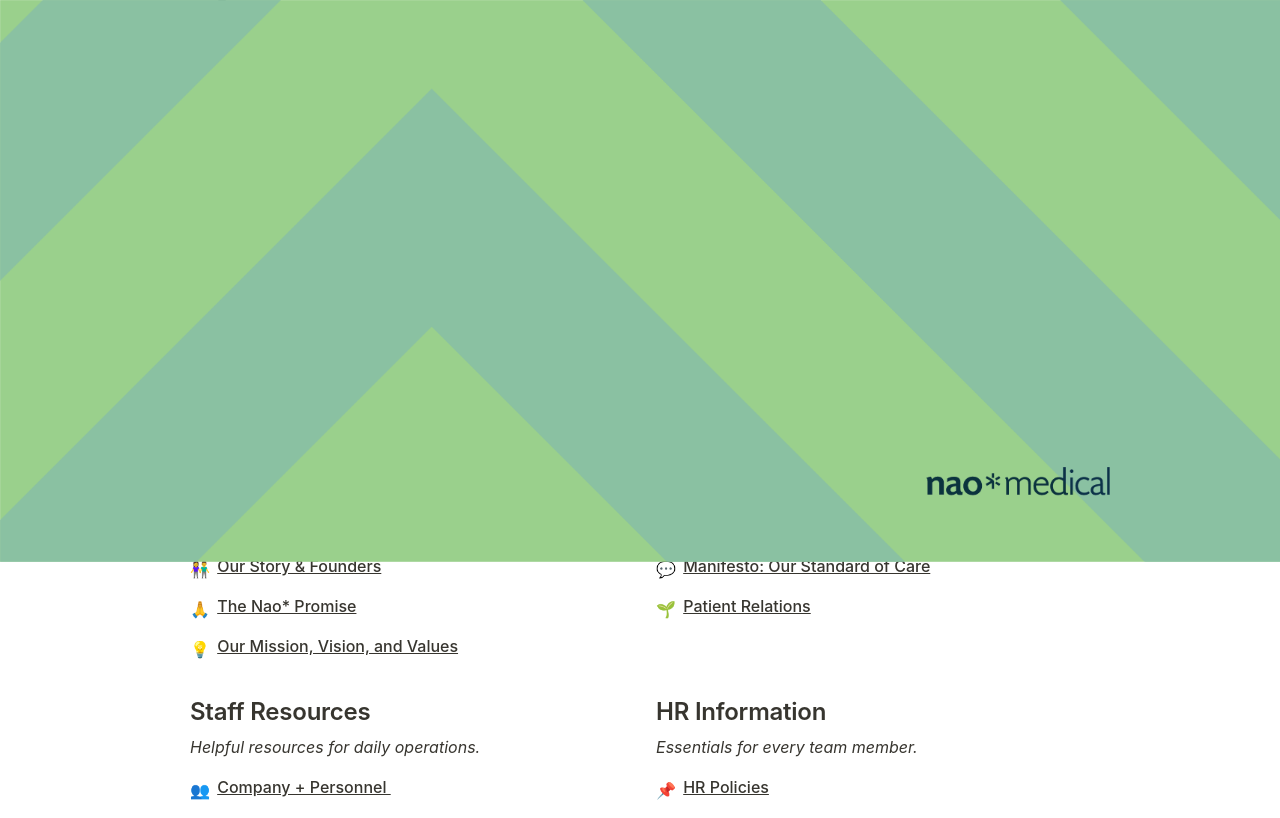
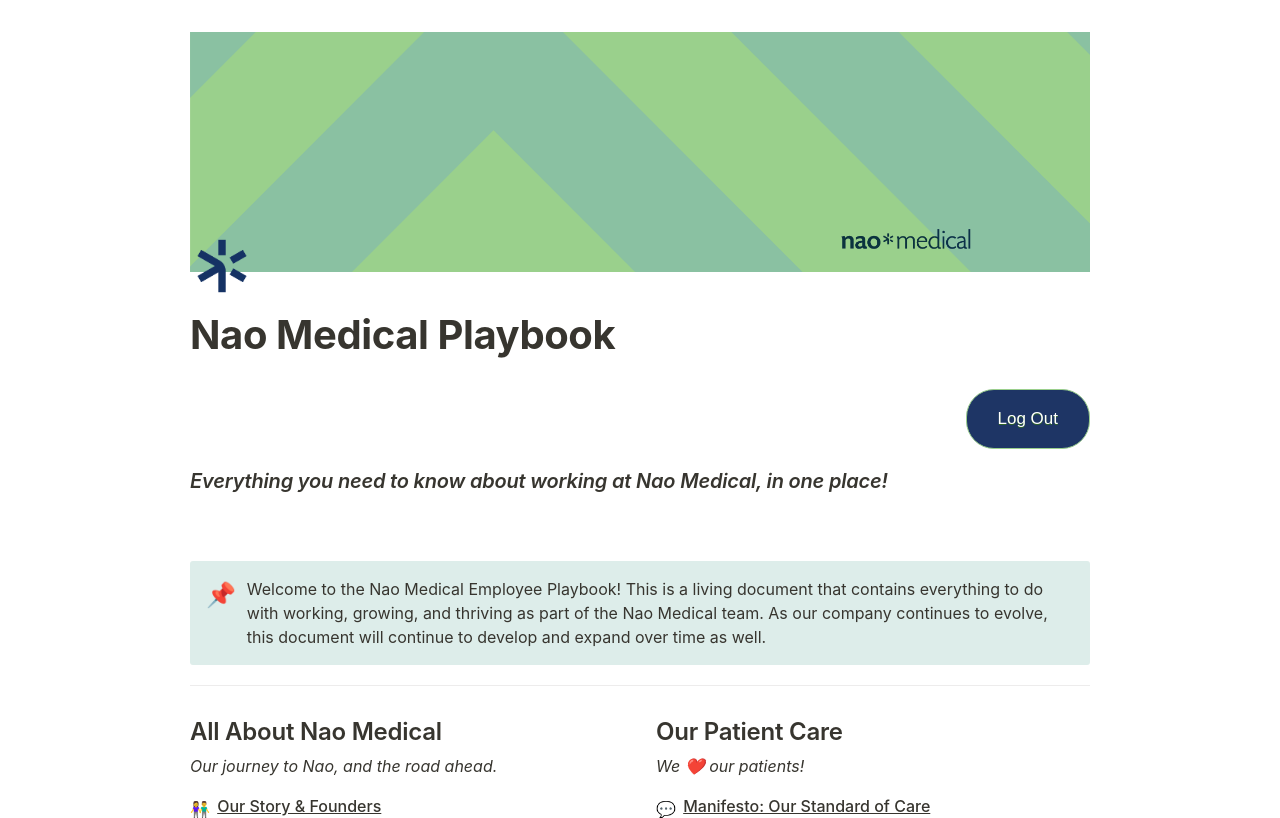
Before and after one commit to NaoInterns/NaoPlaybook, a Flask app: template templates/playbook.html in a window 1280 px wide. Shown: the top 818 px of the page. Run offline with Flask 2, Linux system fonts and the light colour scheme; the template is opened without the code that fills it, so the values that code supplies are empty.

Commit message:
width margin

```diff
--- a/templates/playbook.html
+++ b/templates/playbook.html
@@ -320,10 +320,9 @@
     .page-cover-image {
         display: block;
         object-fit: cover;
-        position: absolute;
+        width: 100%;
+        height: 30vh;
         left: 0;
-        top: 0;
-        width: 100%;
     }
 
     .page-header-icon {
```
